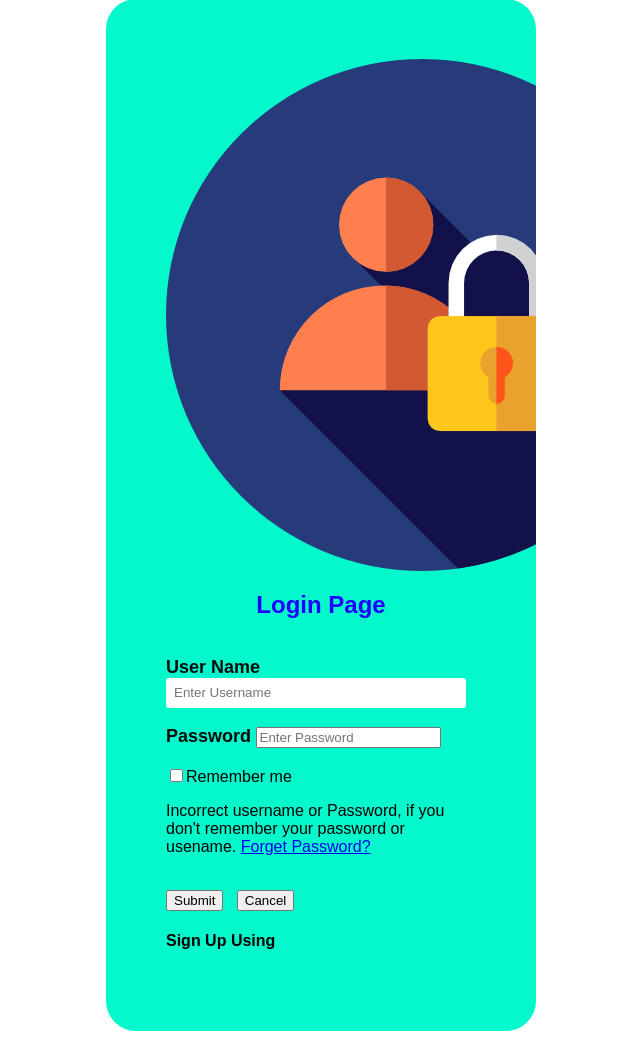
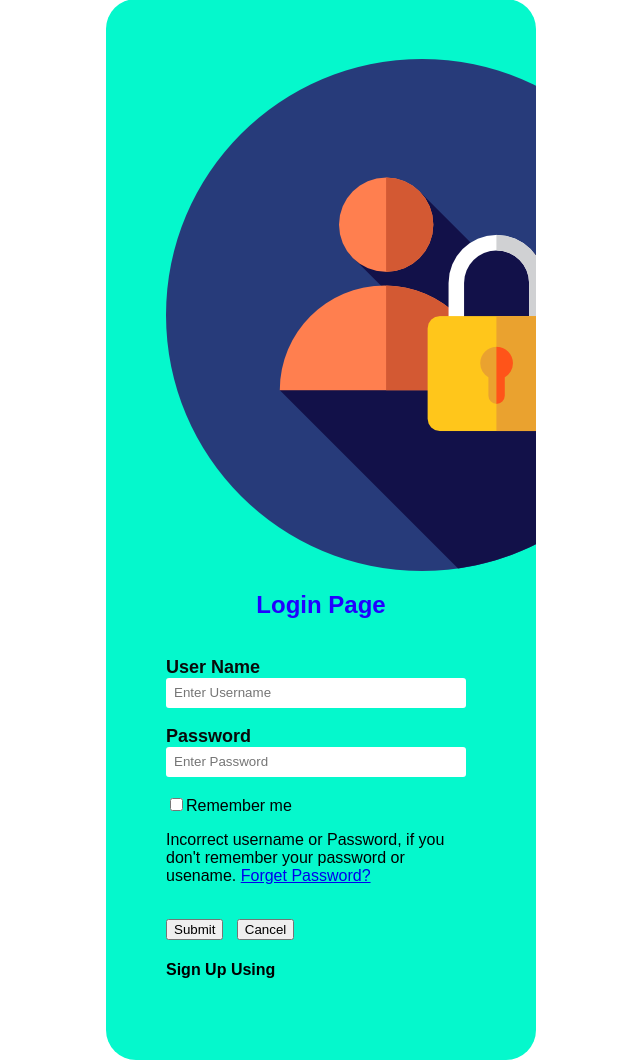
Before and after one commit to LahiruVimukthi2001/PHP_Login_Page, a PHP site: page /Login.php in a window 1280 px wide. Shown: the part 21-1081 px from the top of the page, without its empty margins (344-984 px from the left). Before the commit the page ends 1052 px from the top, so only its background shows below. Run offline with PHP 8.4, Linux system fonts and the light colour scheme.

Commit message:
add  pass css

```diff
--- a/Login.php
+++ b/Login.php
@@ -35,6 +35,13 @@
                    border-radius: 3px;
                    padding-left: 8px;  }
 
+            #Pass{width: 300px;
+                  height: 30px;
+                  border: none;
+                  border-radius: 3px;
+                  padding-left: 8px;  }
+
+
         </style>
     </head>
     <body>
```
Lines whose indentation alone changed are shown as unchanged.
